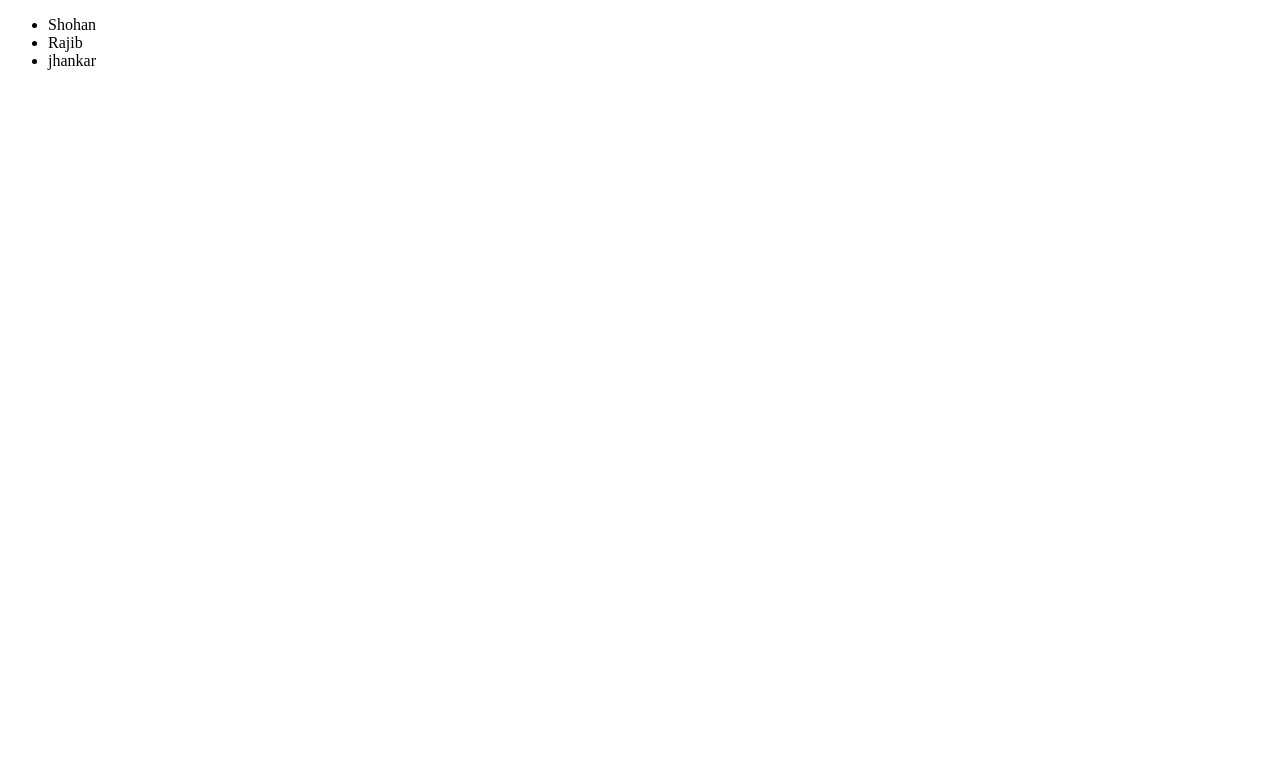
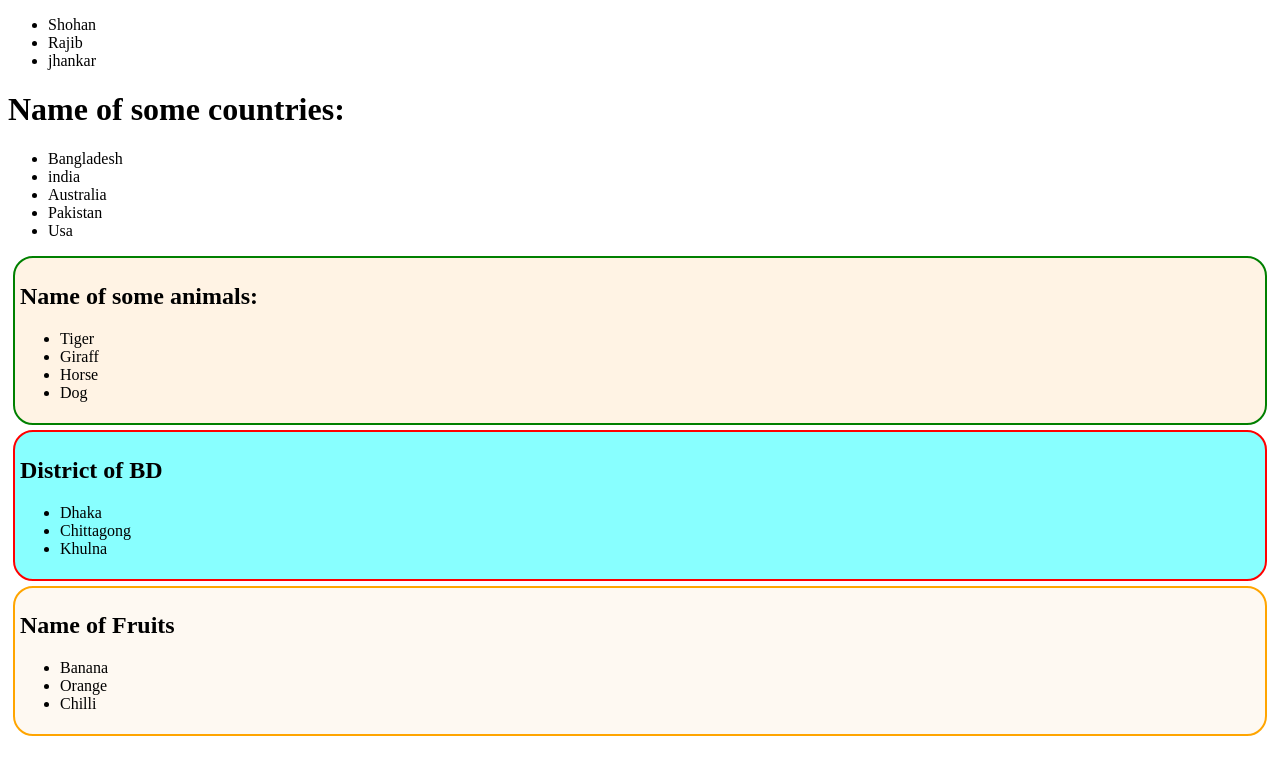
Before and after one commit to shohan12727/More-js, a plain HTML site: page module25/index.html in a window 1280 px wide. Drawn offline with Linux system fonts and the light colour scheme.

Commit message:
random list done

```diff
--- a/module25/dom.js
+++ b/module25/dom.js
@@ -0,0 +1,9 @@
+const liCollection = document.getElementsByTagName('li');
+// console.log(liCollection);
+
+for (const li of liCollection){
+    console.log(li.innerHTML)
+}
+
+const dom = document.getElementsByTagName('h1')
+console.log(dom[0].innerText);
--- a/module25/index.html
+++ b/module25/index.html
@@ -15,6 +15,43 @@
                 <li>jhankar</li>
             </ul>
         </section>
+  <h1>Name of some countries:</h1>
+        <section>
+            <ul>
+                <li>Bangladesh</li>
+                <li>india</li>
+                <li>Australia</li>
+                <li>Pakistan</li>
+                <li>Usa</li>
+            </ul>
+        </section>
+        <section class="animals-lists">
+           <h1>Name of some animals:</h1>
+                <ul>
+                    <li>Tiger</li>
+                    <li>Giraff</li>
+                    <li>Horse</li>
+                    <li>Dog</li>
+                </ul>
+        </section>
+
+        <section class="district-lists">
+            <h1>District of BD</h1>
+            <ul>
+                <li>Dhaka</li>
+                <li>Chittagong</li>
+                <li>Khulna</li>
+            </ul>
+        </section>
+
+        <section class="fruits-list">
+            <h1>Name of Fruits</h1>
+            <ul>
+                <li>Banana</li>
+                <li>Orange</li>
+                <li>Chilli</li>
+            </ul>
+        </section>
      </main>
 
 
--- a/module25/style.css
+++ b/module25/style.css
@@ -1,3 +1,25 @@
 section{
     color: black;
 }
+.fruits-list{
+    border: 2px solid orange;
+    border-radius: 20px;
+    background-color: rgba(250, 235, 215, 0.324);
+    padding: 5px;
+    margin: 5px;
+}
+.district-lists{
+    border: 2px solid red;
+    border-radius: 20px;
+    background-color: rgba(0, 255, 255, 0.468);
+    padding: 5px;
+    margin: 5px;
+}
+.animals-lists{
+    border: 2px solid green;
+    border-radius: 20px;
+    background-color: rgba(255, 228, 196, 0.454);
+    padding: 5px;
+    margin: 5px;
+
+}
```
